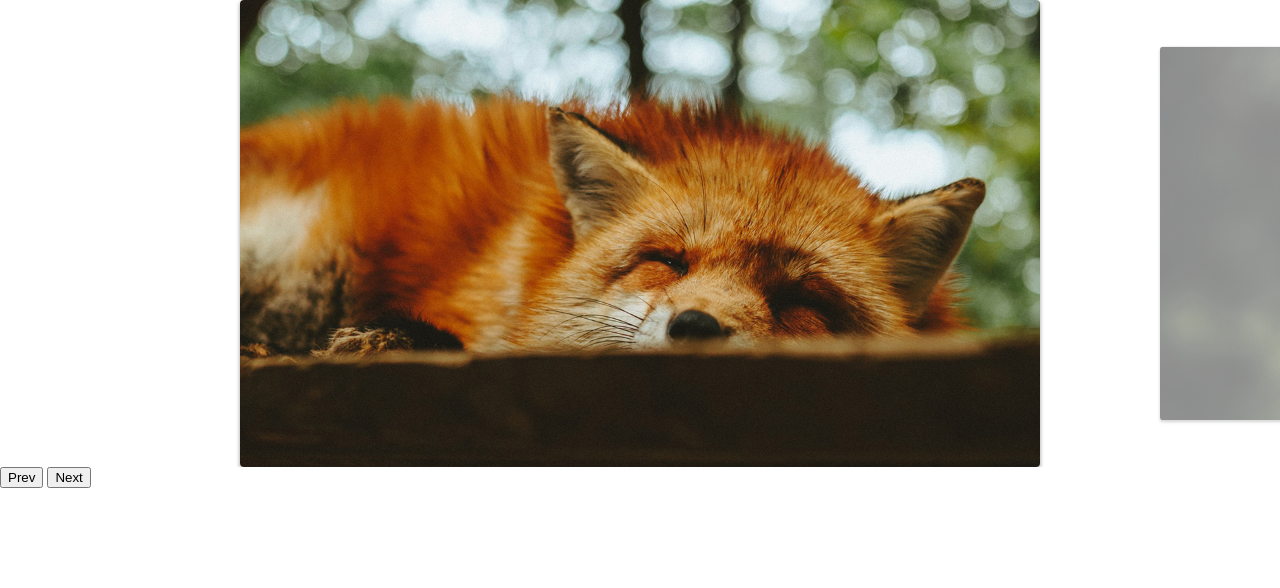
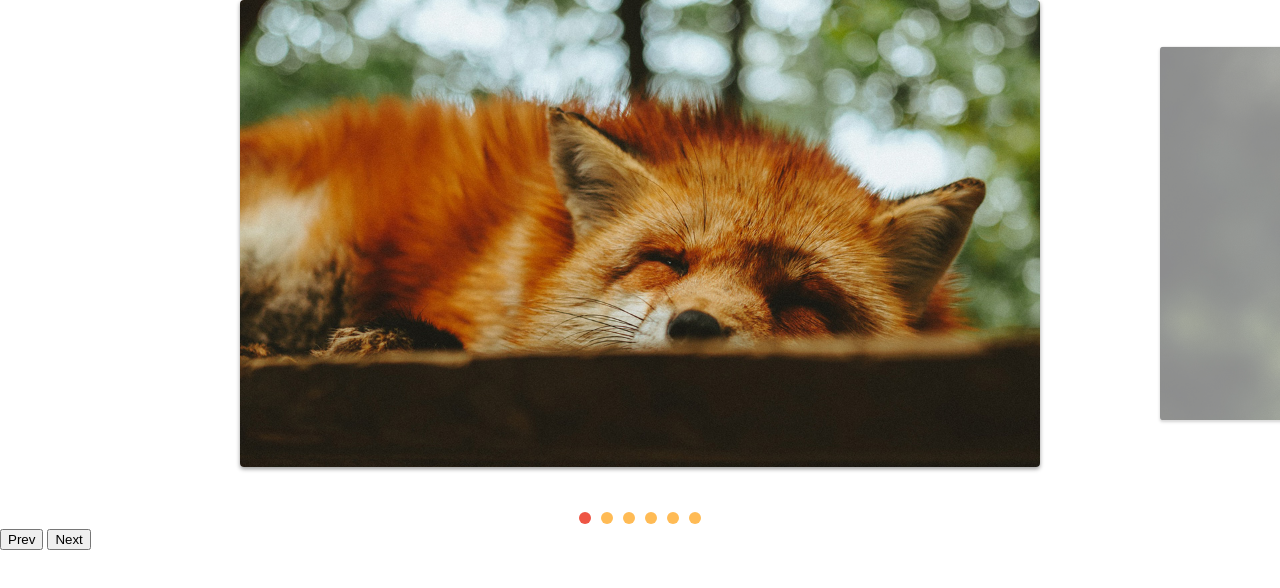
Before and after one commit to Zilla3k/slide-img, a plain HTML site: page index.html in a window 1280 px wide. Drawn offline with Linux system fonts and the light colour scheme.

Commit message:
slide-dots

```diff
--- a/css/style.css
+++ b/css/style.css
@@ -42,3 +42,25 @@ img {
   opacity: 1;
   transform: scale(1);
 }
+
+[data-control="slide"] {
+  display: flex;
+  justify-content: center;
+  margin-top: 40px;
+}
+
+[data-control="slide"] li a {
+  display: block;
+  width: 12px;
+  height: 12px;
+  background: #fb5;
+  border-radius: 50%;
+  overflow: hidden;
+  text-indent: -999px;
+  margin: 5px;
+}
+
+[data-control="slide"] li.active a,
+[data-control="slide"] li a:hover {
+  background: #e54;
+}
--- a/js/script.js
+++ b/js/script.js
@@ -3,3 +3,5 @@ import { Slide, SlideNav } from "./slide.js";
 const slide = new SlideNav(".slide", ".wrap");
 slide.init();
 slide.addArrow(".prev", ".next");
+
+slide.addControl();
--- a/js/slide.js
+++ b/js/slide.js
@@ -10,6 +10,7 @@ export class Slide {
       movement: 0,
     };
     this.activeClass = "active";
+    this.changeEvent = new Event("changeEvent");
   }
 
   transition(active) {
@@ -102,6 +103,7 @@ export class Slide {
     this.slideIndexNav(index);
     this.dist.finalPosition = activeSlide.position;
     this.changeActiveClass();
+    this.wrap.dispatchEvent(this.changeEvent);
   }
 
   changeActiveClass() {
@@ -153,6 +155,11 @@ export class Slide {
   }
 }
 export class SlideNav extends Slide {
+  constructor(slide, wrap) {
+    super(slide, wrap);
+    this.bindControlEvents();
+  }
+
   addArrow(prev, next) {
     this.prevElement = document.querySelector(prev);
     this.nextElement = document.querySelector(next);
@@ -163,4 +170,43 @@ export class SlideNav extends Slide {
     this.prevElement.addEventListener("click", this.activePrevSlide);
     this.nextElement.addEventListener("click", this.activeNextSlide);
   }
+
+  createControl() {
+    const control = document.createElement("ul");
+    control.dataset.control = "slide";
+    this.slideArray.forEach((item, index) => {
+      control.innerHTML += `<li><a href="#slide${index + 1}">${
+        index + 1
+      }</a></li>`;
+    });
+    this.wrap.appendChild(control);
+    return control;
+  }
+
+  eventControl(item, index) {
+    item.addEventListener("click", (event) => {
+      event.preventDefault();
+      this.changeSlide(index);
+    });
+    this.wrap.addEventListener("changeEvent", this.activeControlItem);
+  }
+
+  activeControlItem() {
+    this.controlArray.forEach((item) =>
+      item.classList.remove(this.activeClass)
+    );
+    this.controlArray[this.index.active].classList.add(this.activeClass);
+  }
+
+  addControl(customControl) {
+    this.control =
+      document.querySelector(customControl) || this.createControl();
+    this.controlArray = [...this.control.children];
+    this.activeControlItem();
+    this.controlArray.forEach(this.eventControl);
+  }
+  bindControlEvents() {
+    this.eventControl = this.eventControl.bind(this);
+    this.activeControlItem = this.activeControlItem.bind(this);
+  }
 }
```
